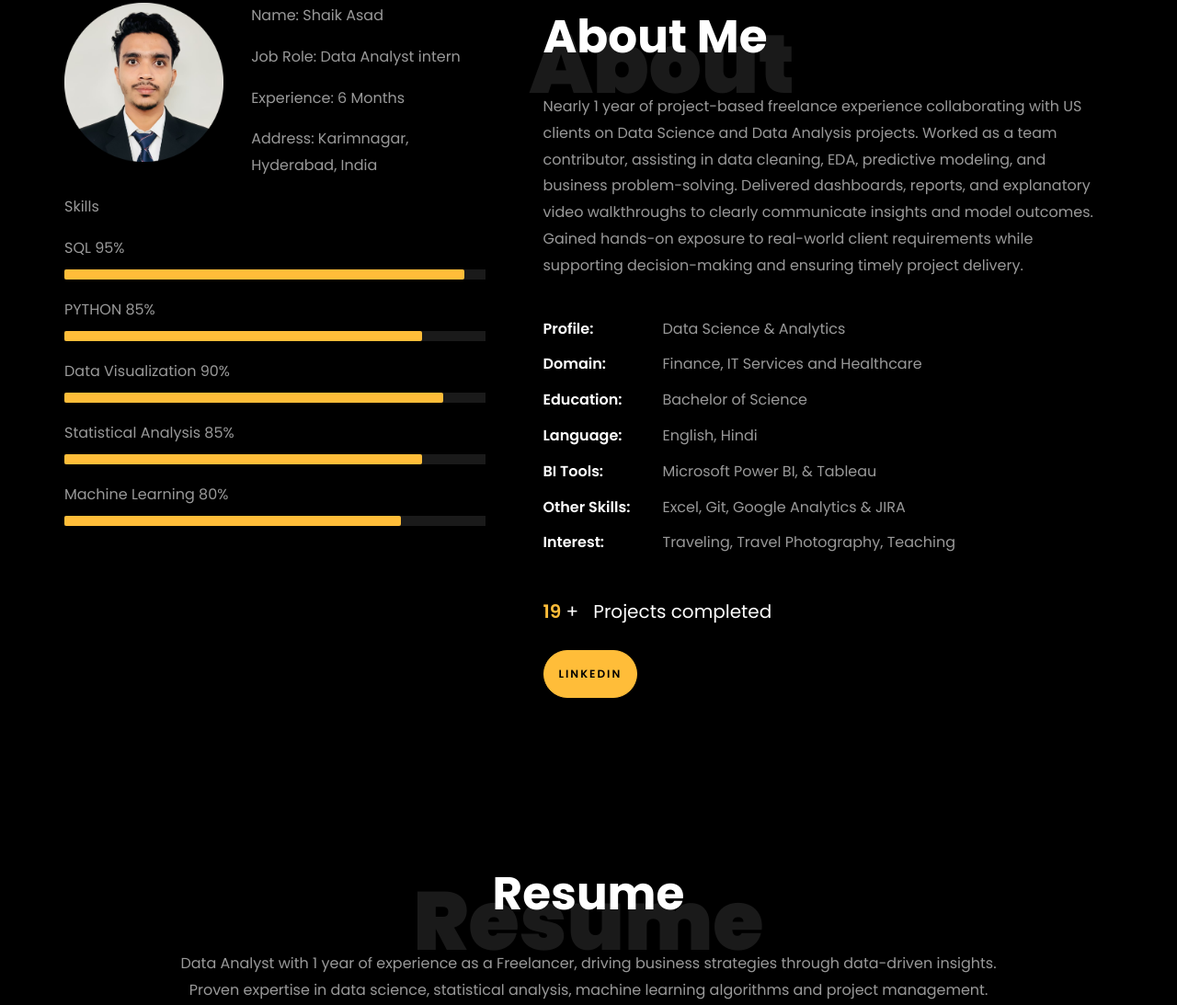
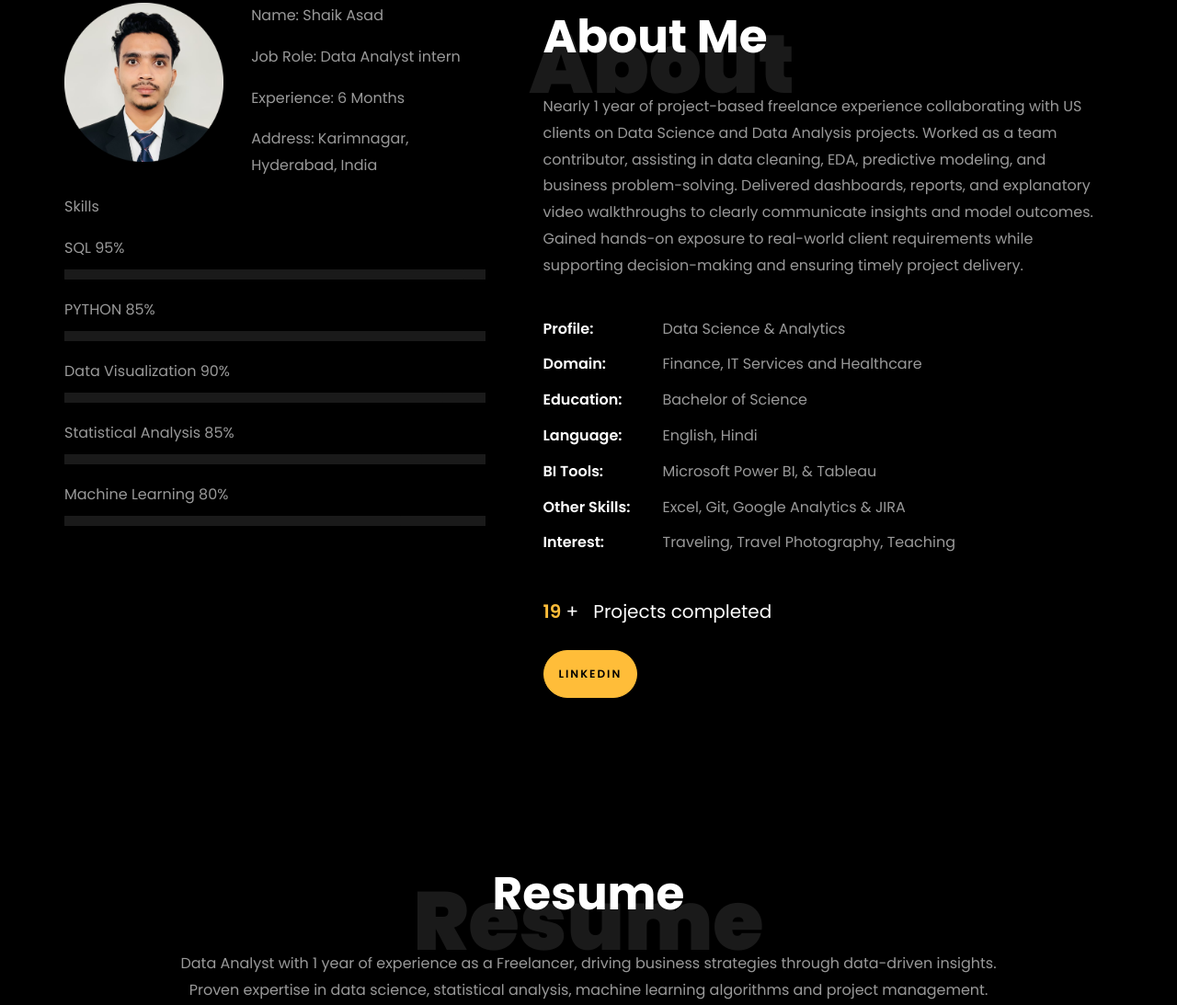
Before and after one commit to shaikasad22/shaikasad.github.io, a plain HTML site: page index.html in a window 1280 px wide. Shown: the part 859-1952 px from the top of the page at 92% size. Drawn offline with Linux system fonts and the light colour scheme; files whose address does not match are found by name.

Commit message:
Update index.html

```diff
--- a/index.html
+++ b/index.html
@@ -79,7 +79,7 @@
 
 .skill-mf .progress .progress-bar {
   height: .7rem;
-  background-color: #ffbd39;
+  background-color: #1A1A1A;/*#ffbd39;*/
 }
 
 
```
